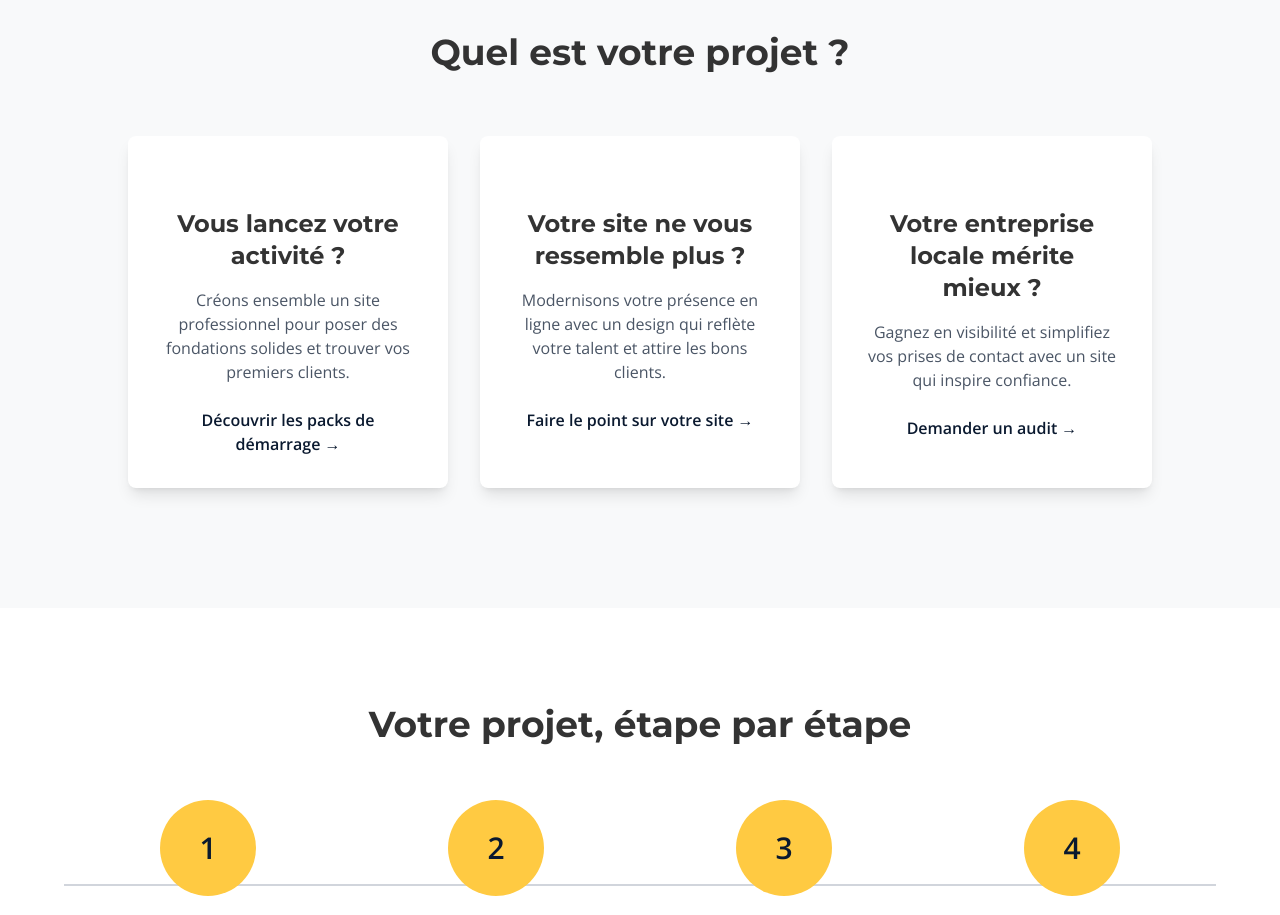
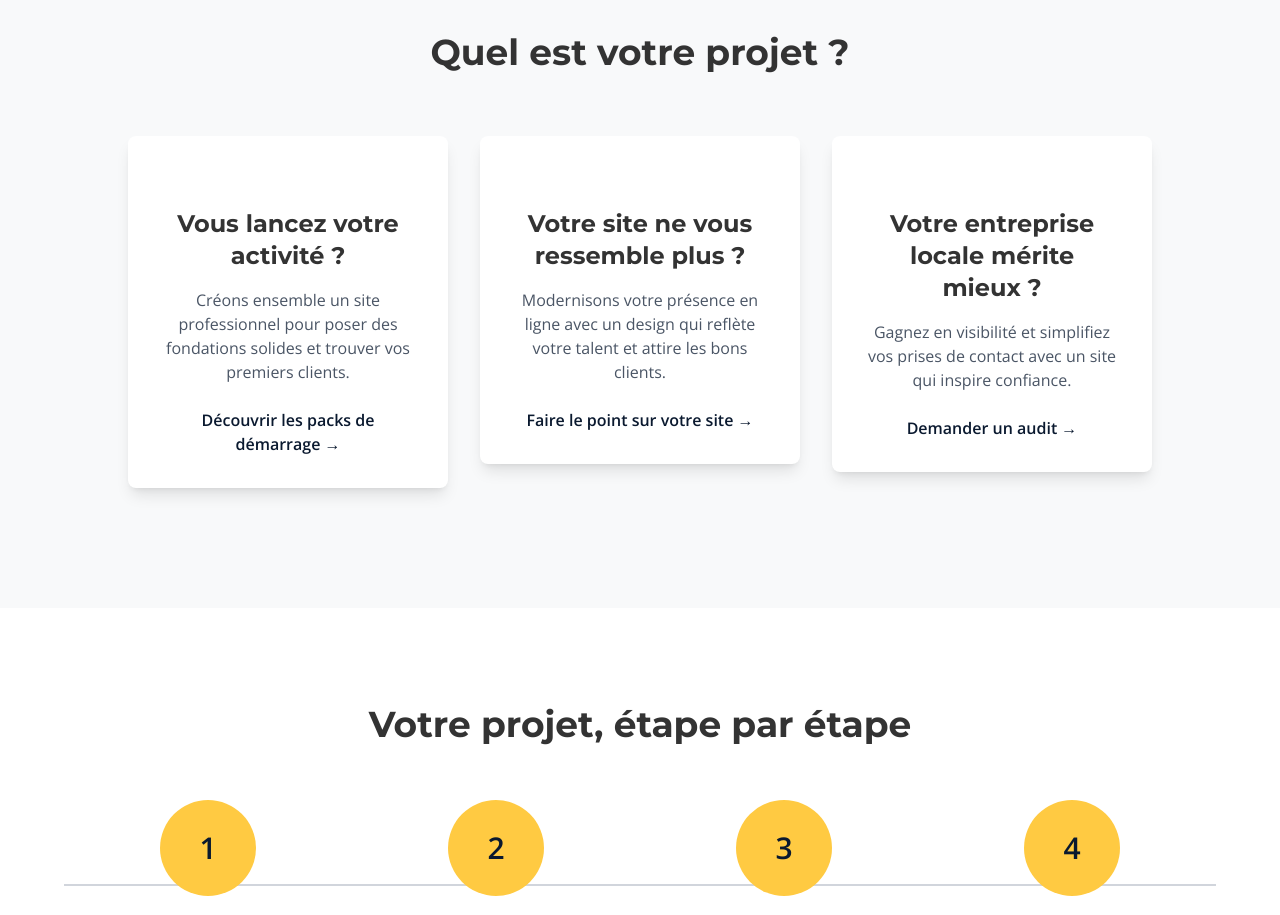
Before and after one commit to haaslaura/laura-haas-ei-front, a React (Vite) app: page / in a window 1280 px wide. Shown: the part 880-1795 px from the top of the page. Built offline with nearby package versions, Linux system fonts and the light colour scheme; some icons are missing.

Commit message:
Adding smoth animations

```diff
--- a/src/components/CardSection/index.jsx
+++ b/src/components/CardSection/index.jsx
@@ -35,28 +35,70 @@ const contentCardSection = [
     },
 ];
 
+import { useEffect, useRef, useState } from 'react';
+
 const CardSection = () => {
+    const [showCards, setShowCards] = useState([false, false, false]);
+    const sectionRef = useRef(null);
+    const [hasAnimated, setHasAnimated] = useState(false);
+
+    useEffect(() => {
+        let observer;
+        if (sectionRef.current && !hasAnimated) {
+            observer = new window.IntersectionObserver(
+                ([entry]) => {
+                    if (entry.isIntersecting) {
+                        setHasAnimated(true);
+                        observer.disconnect();
+                        // Animation en cascade
+                        const timeouts = [];
+                        contentCardSection.forEach((_, i) => {
+                            timeouts.push(setTimeout(() => {
+                                setShowCards((prev) => {
+                                    const next = [...prev];
+                                    next[i] = true;
+                                    return next;
+                                });
+                            }, 200 + i * 200));
+                        });
+                    }
+                },
+                { threshold: 0.3 }
+            );
+            observer.observe(sectionRef.current);
+        }
+        return () => observer && observer.disconnect();
+    }, [hasAnimated]);
+
     return (
         <Section
             bgColor="grey"
             paddingY="py-26"
         >
-            <Content maxW="max-w-5xl">
+            <Content maxW="max-w-5xl" >
                 <TitleAndSubDisplay
                     title="Quel est votre projet ?"
                     subtitle=""
                 />
 
-                <div className="grid md:grid-cols-3 justify-center gap-8 mt-14">
-                    {contentCardSection.map((card) => (
+                <div className="grid md:grid-cols-3 justify-center gap-8 mt-14" ref={sectionRef}>
+                    {contentCardSection.map((card, i) => (
+                        <div
+                            key={card.title}
+                            style={{
+                                transition: 'opacity 0.8s cubic-bezier(.4,0,.2,1), transform 0.9s cubic-bezier(.4,0,.2,1)',
+                                opacity: showCards[i] ? 1 : 0,
+                                transform: showCards[i] ? 'translateY(0)' : 'translateY(40px)',
+                            }}
+                        >
                             <SimpleCard
-                            key={card.title}
                                 icon={<card.icon fontSize="large" />}
                                 title={card.title}
                                 text={card.content}
                                 link={card.link}
                                 textLink={card.linkContent}
                             />
+                        </div>
                     ))}
                 </div>
             </Content>
--- a/src/components/OffersSection/OfferCard.jsx
+++ b/src/components/OffersSection/OfferCard.jsx
@@ -45,6 +45,7 @@ const OfferCard = ({
             ${styles.border} ${styles.borderColor}
             p-8 rounded-lg shadow-lg
             md:max-w-xs
+            transition-transform duration-300 ease-out hover:-translate-y-2
         `}
         >
             {activePopular && (
--- a/src/components/UI/ButtonDisplay.jsx
+++ b/src/components/UI/ButtonDisplay.jsx
@@ -2,7 +2,7 @@ const ButtonDisplay = ({ text, buttonAction }) => {
     return (
         <button
             onClick={buttonAction}
-            className="cursor-pointer bg-(--color-accent) text-(--color-dark-blue) font-bold py-2 px-4 rounded-lg hover:opacity-90 transition-all whitespace-nowrap"
+            className="cursor-pointer bg-(--color-accent) text-(--color-dark-blue) font-bold py-2 px-4 rounded-lg hover:opacity-90 transition-all whitespace-nowrap transition-transform duration-300 ease-out hover:-translate-y-1"
         >
             {text}
         </button>
--- a/src/components/UI/LinkDisplayLikeAButton.jsx
+++ b/src/components/UI/LinkDisplayLikeAButton.jsx
@@ -8,7 +8,7 @@ const LinkDisplayLikeAButton = ({ text, tabIndex = 0, link, blank = false }) =>
             to={link}
             tabIndex={tabIndex}
             {...linkProps}
-            className="bg-(--color-accent) text-(--color-dark-blue) font-bold py-2 px-4 rounded-lg hover:opacity-90 transition-all whitespace-nowrap"
+            className="bg-(--color-accent) text-(--color-dark-blue) font-bold py-2 px-4 rounded-lg hover:opacity-90 transition-all whitespace-nowrap transition-transform duration-300 ease-out hover:-translate-y-1"
         >
             {text}
         </Link>
--- a/src/components/UI/ToTopButton.jsx
+++ b/src/components/UI/ToTopButton.jsx
@@ -25,7 +25,7 @@ const ToTopButton = () => {
         <button
             onClick={scrollToTop}
             aria-label="Remonter en haut"
-            className="fixed bottom-6 right-6 z-50 p-3 rounded-full bg-(--color-accent) text-white shadow-lg hover:bg-(--color-dark-blue) transition-colors focus-visible:outline-none focus-visible:ring-2 focus-visible:ring-(--color-accent) focus-visible:ring-offset-2"
+            className="cursor-pointer fixed bottom-6 right-6 z-50 p-3 rounded-full bg-(--color-accent) text-white shadow-lg hover:bg-(--color-dark-blue) transition-colors focus-visible:outline-none focus-visible:ring-2 focus-visible:ring-(--color-accent) focus-visible:ring-offset-2"
         >
             <svg
                 width="28"
```
Lines whose indentation alone changed are shown as unchanged.
